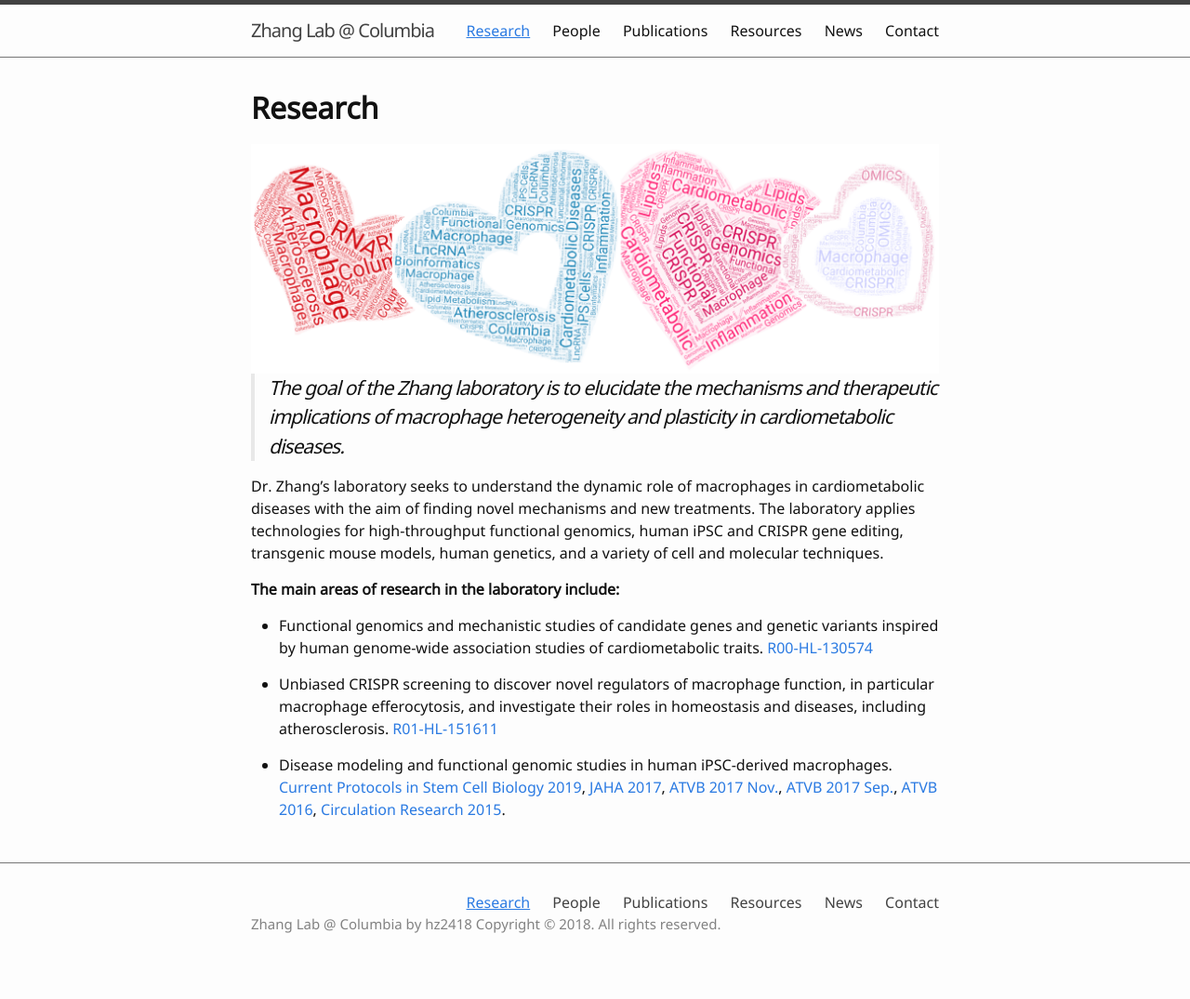
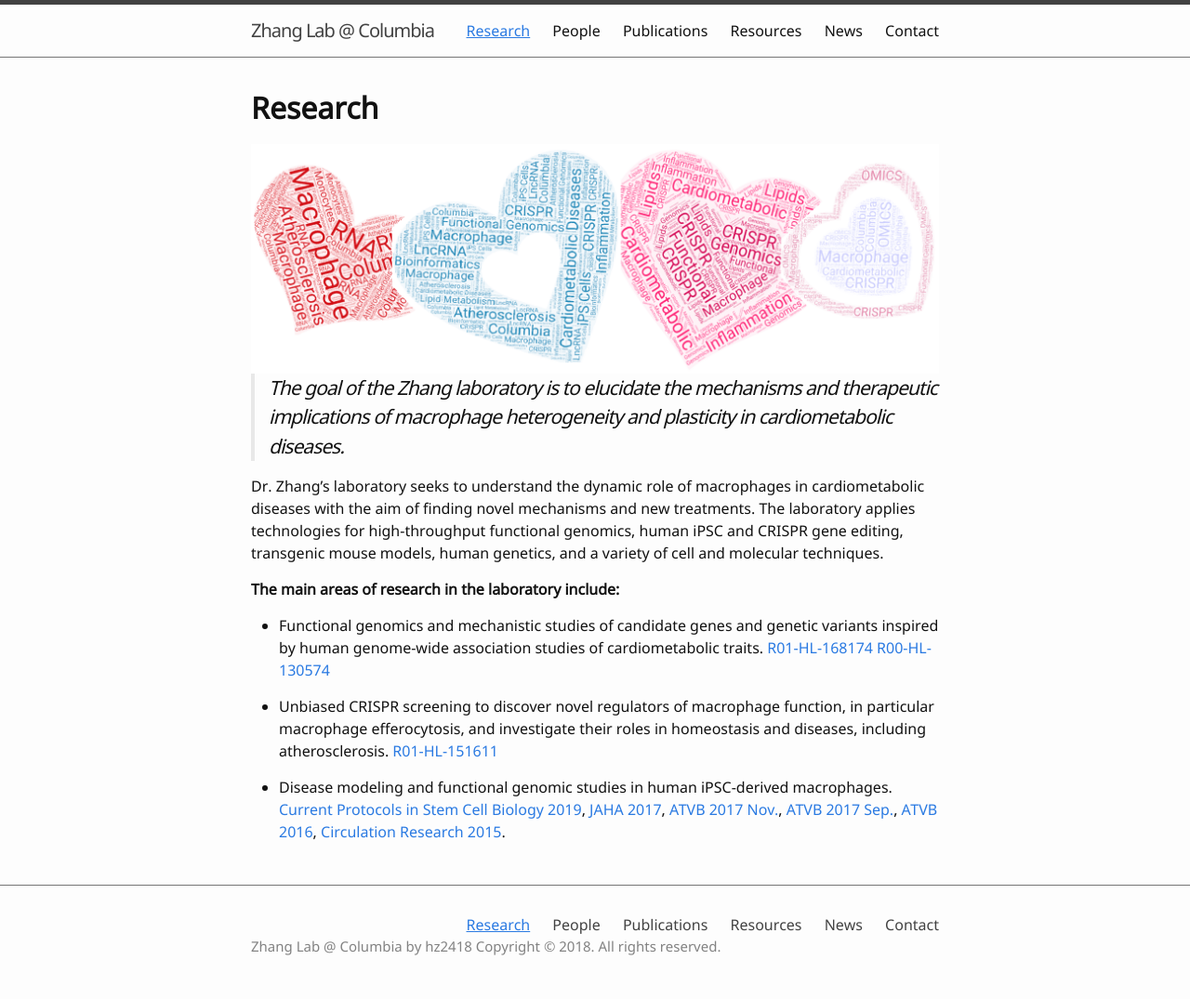
Before and after one commit to hanruizhang/zhanglab, a Jekyll site: the page built from 1_Research.md, in a window 1280 px wide. Shown: the whole page at 93% size. Built offline with Jekyll 4.4.1, drawn with Linux system fonts in a browser that asks for light colours; before the commit the page ends 1051 px from its top, so only the background shows below that.

Commit message:
Update 1_Research.md

```diff
--- a/1_Research.md
+++ b/1_Research.md
@@ -14,7 +14,7 @@ Dr. Zhang's laboratory seeks to understand the dynamic role of macrophages in ca
 
 **The main areas of research in the laboratory include:**
 
-* Functional genomics and mechanistic studies of candidate genes and genetic variants inspired by human genome-wide association studies of cardiometabolic traits. [R00-HL-130574](https://projectreporter.nih.gov/project_info_description.cfm?aid=9765372&icde=49755340&ddparam=&ddvalue=&ddsub=&cr=1&csb=default&cs=ASC&pball=)
+* Functional genomics and mechanistic studies of candidate genes and genetic variants inspired by human genome-wide association studies of cardiometabolic traits. [R01-HL-168174](https://reporter.nih.gov/search/zQE0vAern0yY4dtpLdbNag/project-details/10639274) [R00-HL-130574](https://projectreporter.nih.gov/project_info_description.cfm?aid=9765372&icde=49755340&ddparam=&ddvalue=&ddsub=&cr=1&csb=default&cs=ASC&pball=)
 
 * Unbiased CRISPR screening to discover novel regulators of macrophage function, in particular macrophage efferocytosis, and investigate their roles in homeostasis and diseases, including atherosclerosis. [R01-HL-151611](https://projectreporter.nih.gov/project_info_description.cfm?aid=9945435&icde=49996451&ddparam=&ddvalue=&ddsub=&cr=2&csb=default&cs=ASC&pball=)
 
```
